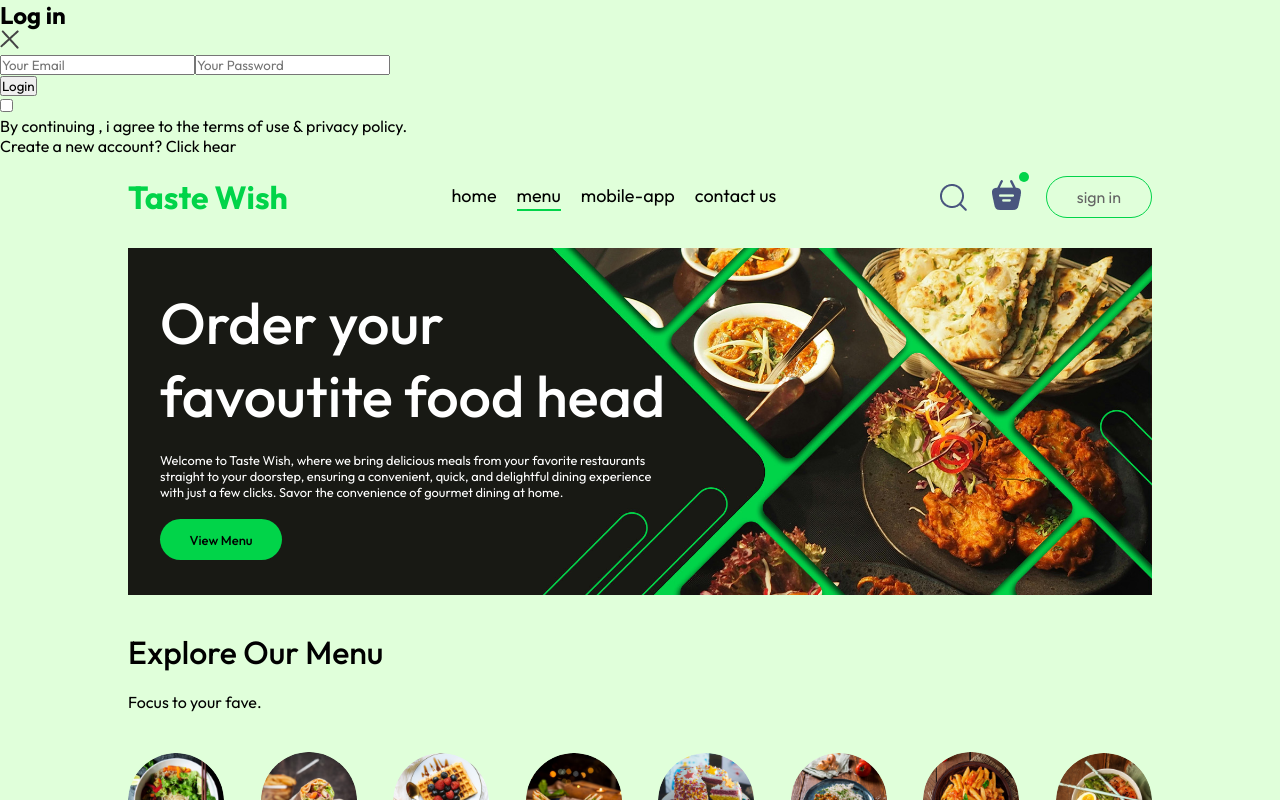
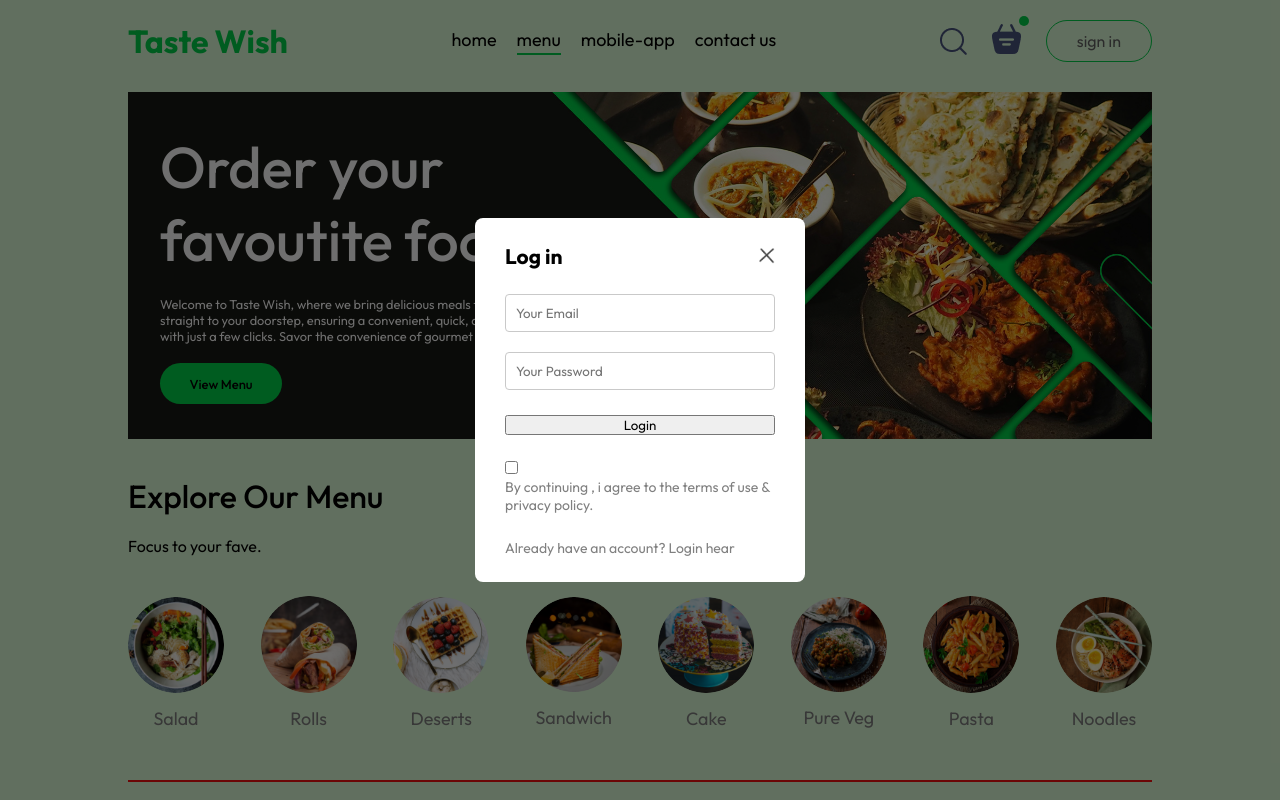
Before and after one commit to Banukaiw/Food_Delivery, a React (Create React App) app: page / in a window 1280 px wide. Both pictures are taken after a click on the button "sign in". Shown: the top 800 px of the page. Built offline with nearby package versions, Linux system fonts and the light colour scheme.

Commit message:
version 06

```diff
--- a/src/components/LoginPopup/LoginPopup.css
+++ b/src/components/LoginPopup/LoginPopup.css
@@ -0,0 +1,48 @@
+.login-popup{
+    position: absolute;
+    z-index: 1;
+    width: 100%;
+    height: 100%;
+    background-color: #00000090;
+    display: grid;
+}
+
+.login-popup-container{
+    place-self: center;
+    width: max(23vw,330px);
+    color: #808080;
+    background-color: white;
+    display: flex;
+    flex-direction: column;
+    gap: 25px;
+    padding: 25px 30px;
+    border-radius: 8px ;
+    font-size: 14px;
+    animation: fadeIn 0.5s;
+
+}
+
+.login-popup-title{
+    display: flex;
+    justify-content: space-between;
+    align-items: center;
+    color: black;
+}
+
+.login-popup-container img{
+    width: 16px;
+    cursor: pointer;
+}
+
+.login-popup-inputs{
+     display: flex;
+     flex-direction: column;
+     gap: 20px;
+}
+
+.login-popup-inputs input{
+    outline: none;
+    border: 1px solid #c9c9c9;
+    padding: 10px;
+    border-radius: 4px;
+}
--- a/src/components/LoginPopup/LoginPopup.js
+++ b/src/components/LoginPopup/LoginPopup.js
@@ -23,7 +23,12 @@
                 <input type='checkbox' required></input>
                 <p>By continuing , i agree to the terms of use & privacy policy.</p>
             </div>
-            <p>Create a new account? <span>Click hear</span></p>
+            {currState==="log in"
+            ?<p>Create a new account? <span onClick={()=>setCurrState("Sign Up")}>Click hear</span></p>
+            :<p>Already have an account?  <span onClick={()=>setCurrState("log in")}>Login hear</span></p>
+            }
+
+
         </form>
     </div>
   )
```
